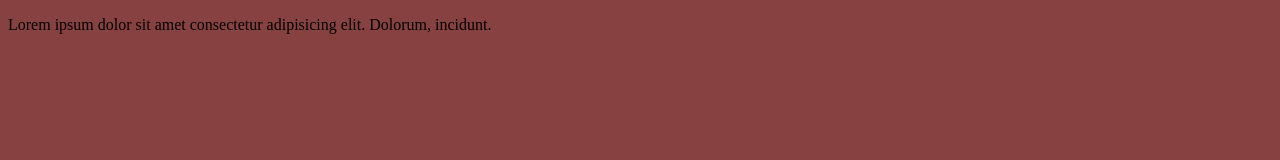
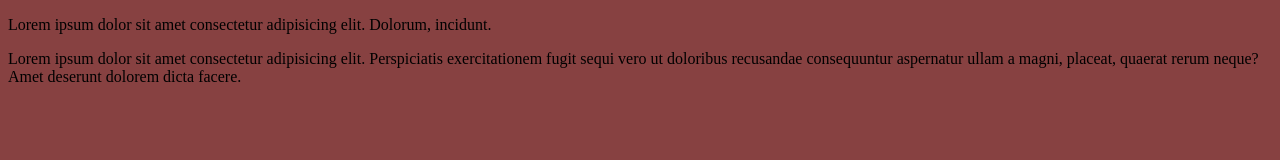
Before and after one commit to roshila/gitrep, a plain HTML site: page index.html in a window 1280 px wide. Drawn offline with Linux system fonts and the light colour scheme.

Commit message:
добавил параграф

```diff
--- a/index.html
+++ b/index.html
@@ -9,5 +9,6 @@
 </head>
 <body>
     <p>Lorem ipsum dolor sit amet consectetur adipisicing elit. Dolorum, incidunt.</p>
+    <p>Lorem ipsum dolor sit amet consectetur adipisicing elit. Perspiciatis exercitationem fugit sequi vero ut doloribus recusandae consequuntur aspernatur ullam a magni, placeat, quaerat rerum neque? Amet deserunt dolorem dicta facere.</p>
 </body>
 </html>
```
